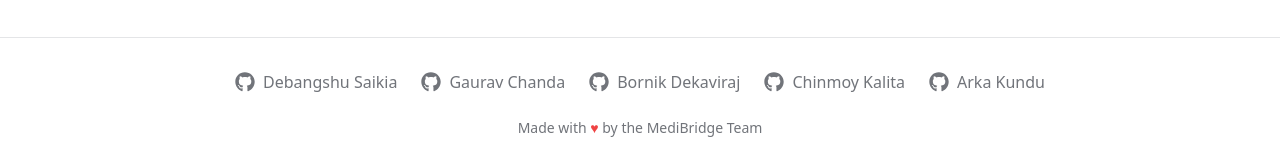
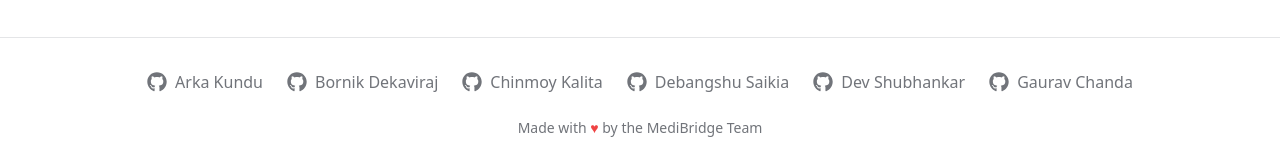
Before and after one commit to debsaikia03/deploy-medibridge-frontend, a React (Vite) app: page / in a window 1280 px wide. Shown: the part 3382-3540 px from the top of the page. Built offline with nearby package versions, Linux system fonts and the light colour scheme.

Commit message:
Reorder team members in Footer component

```diff
--- a/src/components/Footer.tsx
+++ b/src/components/Footer.tsx
@@ -1,11 +1,12 @@
 import { FaGithub } from 'react-icons/fa';
 
 const team = [
-  { name: 'Debangshu Saikia', github: 'https://github.com/debsaikia03' },
-  { name: 'Gaurav Chanda', github: 'https://github.com/banerjeesoumya' },
+  { name: 'Arka Kundu', github: 'https://github.com/Arka056' },
   { name: 'Bornik Dekaviraj', github: 'https://github.com/Bornik03' },
   { name: 'Chinmoy Kalita', github: 'https://github.com/chinmoykalita03' },
-  { name: 'Arka Kundu', github: 'https://github.com/Arka056' }
+  { name: 'Debangshu Saikia', github: 'https://github.com/debsaikia03' },
+  { name: 'Dev Shubhankar', github: 'https://github.com/Cout-dev' },
+  { name: 'Gaurav Chanda', github: 'https://github.com/banerjeesoumya' },
 ];
 
 export default function Footer() {
```
